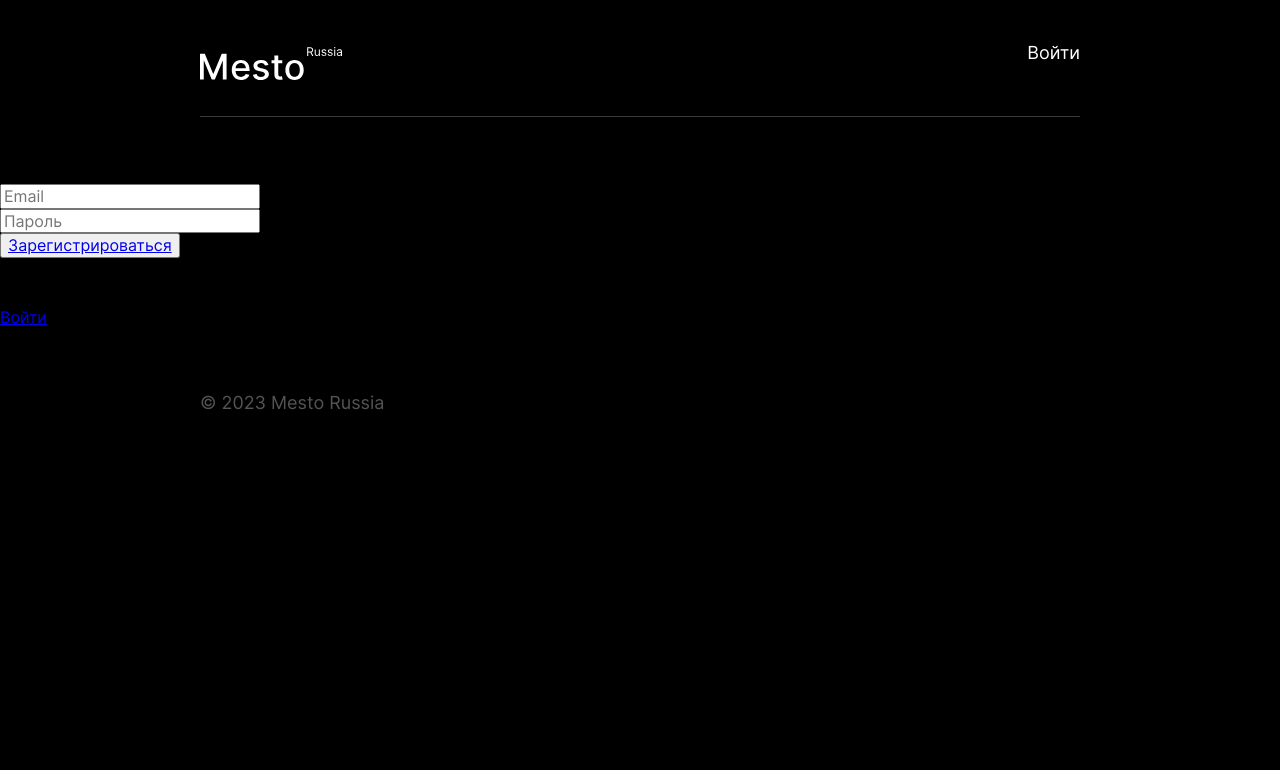
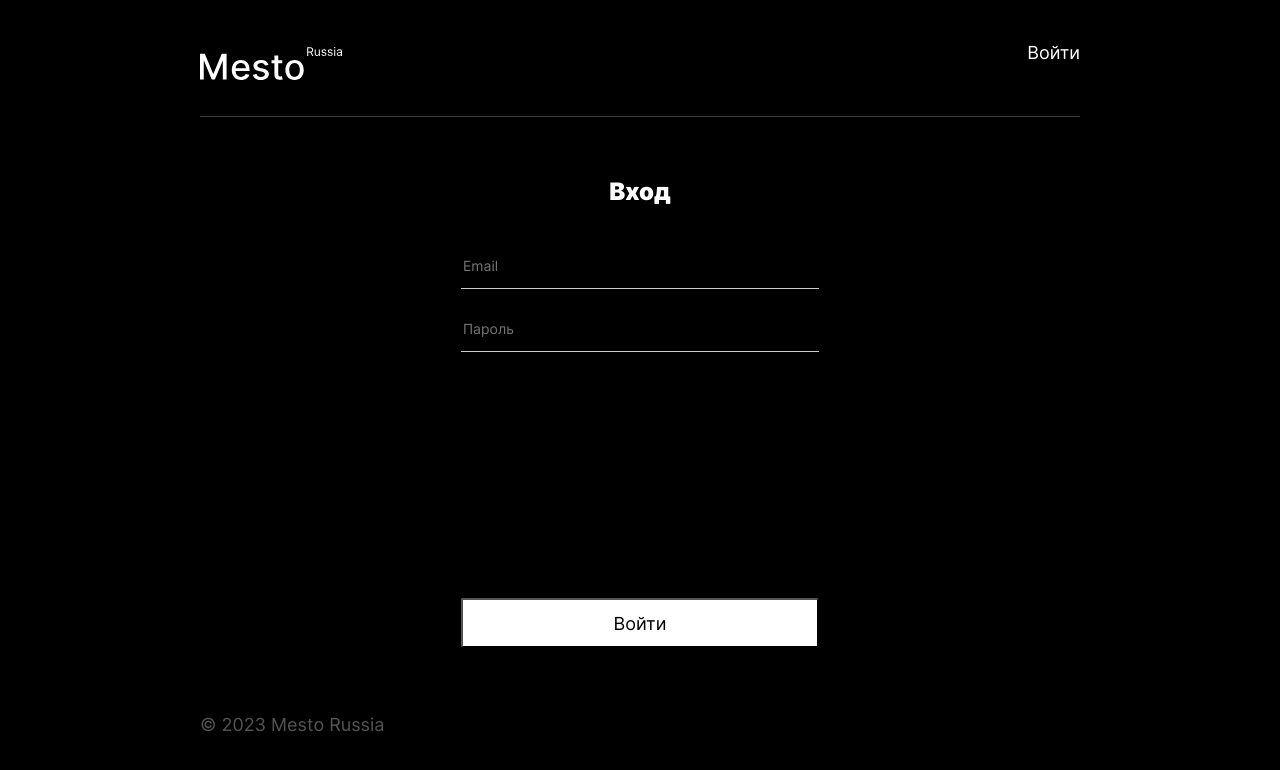
Before and after one commit to AsianMustache/react-mesto-auth, a React (Create React App) app: page /sign-in in a window 1280 px wide. Shown: the top 770 px of the page. Built offline with nearby package versions, Linux system fonts and the light colour scheme; no server answers.

Commit message:
feat: add Login component

```diff
--- a/src/blocks/login/__button-signup/login__button-signup.css
+++ b/src/blocks/login/__button-signin/login__button-signin.css
@@ -1,4 +1,4 @@
-.login__button-signup {
+.login__button-signin {
     width: 358px;
     height: 50px;
     border-radius: 2px;
--- a/src/components/Login.js
+++ b/src/components/Login.js
@@ -4,7 +4,7 @@ import { Link } from "react-router-dom";
 function Login() {
     return(
         <div className="login">
-            <h2 className="login__title">Регистрация</h2>
+            <h2 className="login__title">Вход</h2>
             <label className="login__label">
             <input type="text" id="email" name="email" placeholder="Email" className="login__input-email" minLength="2" maxLength="40" required />
             <div className="login__line"></div>
@@ -13,9 +13,7 @@ function Login() {
                 <input type="password" id="password"  name="password" placeholder="Пароль" className="login__input-password" minLength="2" maxLength="200" required />
                 <div className="login__line"></div>
             </label>
-            <button className="login__button-signup"><Link to="/sign-up" className="login__button-text">Зарегистрироваться</Link></button>
-            <p>Уже зарегистрированы?</p>
-            <Link to="/sign-in">Войти</Link>
+            <button className="login__button-signin"><Link to="/sign-in" className="login__button-text">Войти</Link></button>
         </div>
     )
 }
--- a/src/index.css
+++ b/src/index.css
@@ -15,6 +15,13 @@
 @import url(../src/blocks/register/__button-text/register__button-text.css);
 @import url(../src/blocks/register/__text/register__text.css);
 @import url(../src/blocks/register/__login/register__login.css);
+@import url(../src/blocks/login/__title/login__title.css);
+@import url(../src/blocks/login/__label/login__label.css);
+@import url(../src/blocks/login/__input-email/login__input-email.css);
+@import url(../src/blocks/login/__input-password/login__input-password.css);
+@import url(../src/blocks/login/__line/login__line.css);
+@import url(../src/blocks/login/__button-signin/login__button-signin.css);
+@import url(../src/blocks/login/__button-text/login__button-text.css);
 @import url(../src/blocks/profile/profile.css);
 @import url(../src/blocks/profile/__avatar/profile__avatar.css);
 @import url(../src/blocks/profile/__info/profile__info.css);
```
